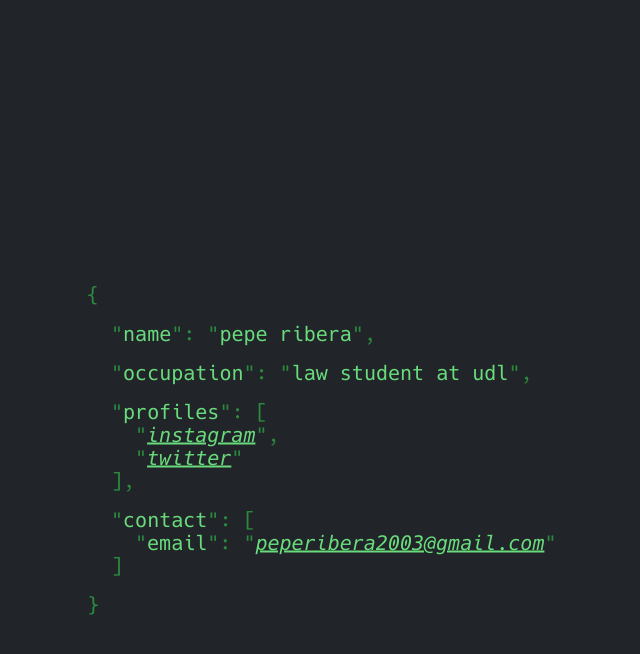
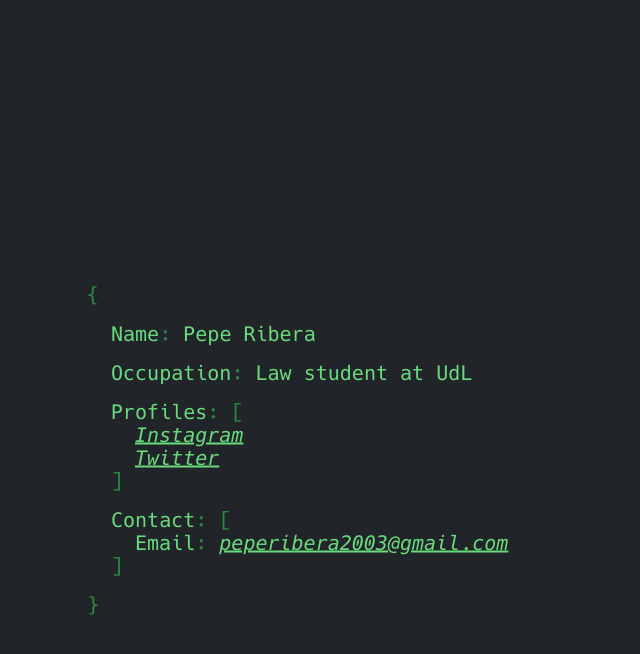
Before and after one commit to friteegg/friteegg.github.io, a Jekyll site: the page built from README.md, in a window 1280 px wide. Shown: the top 654 px of the page, without its empty margins (41-681 px from the left). Built offline with Jekyll 4.4.1, drawn with Linux system fonts in a browser that asks for light colours; our own code applies the rules of GitHub Pages for plain Markdown files.

Commit message:
Update _config.yml

```diff
--- a/_config.yml
+++ b/_config.yml
@@ -1,15 +1,15 @@
-title: "Pepe Ribera"
+title: "Friteegg"
 description: "This is my personal website."
 baseurl: ""
 url: ""
 
-lowercase: true
+lowercase: false
 color_bg: var(--oc-gray-9)
 color_punct: var(--oc-green-9)
 color_keyval: var(--oc-green-4)
 color_hover: var(--oc-green-5)
-show_quotes: true
-show_commas: true
+show_quotes: false
+show_commas: false
 target: "_self"
 
 plugins:
```
